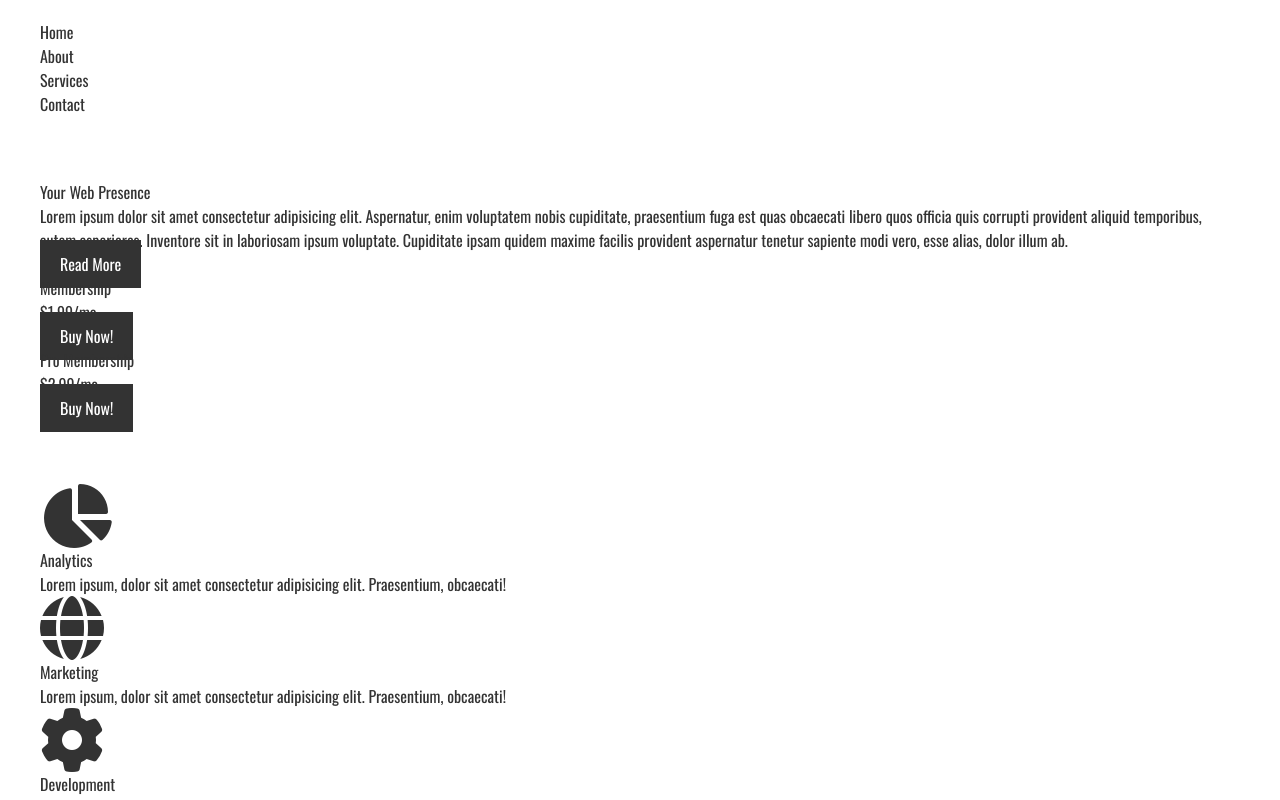
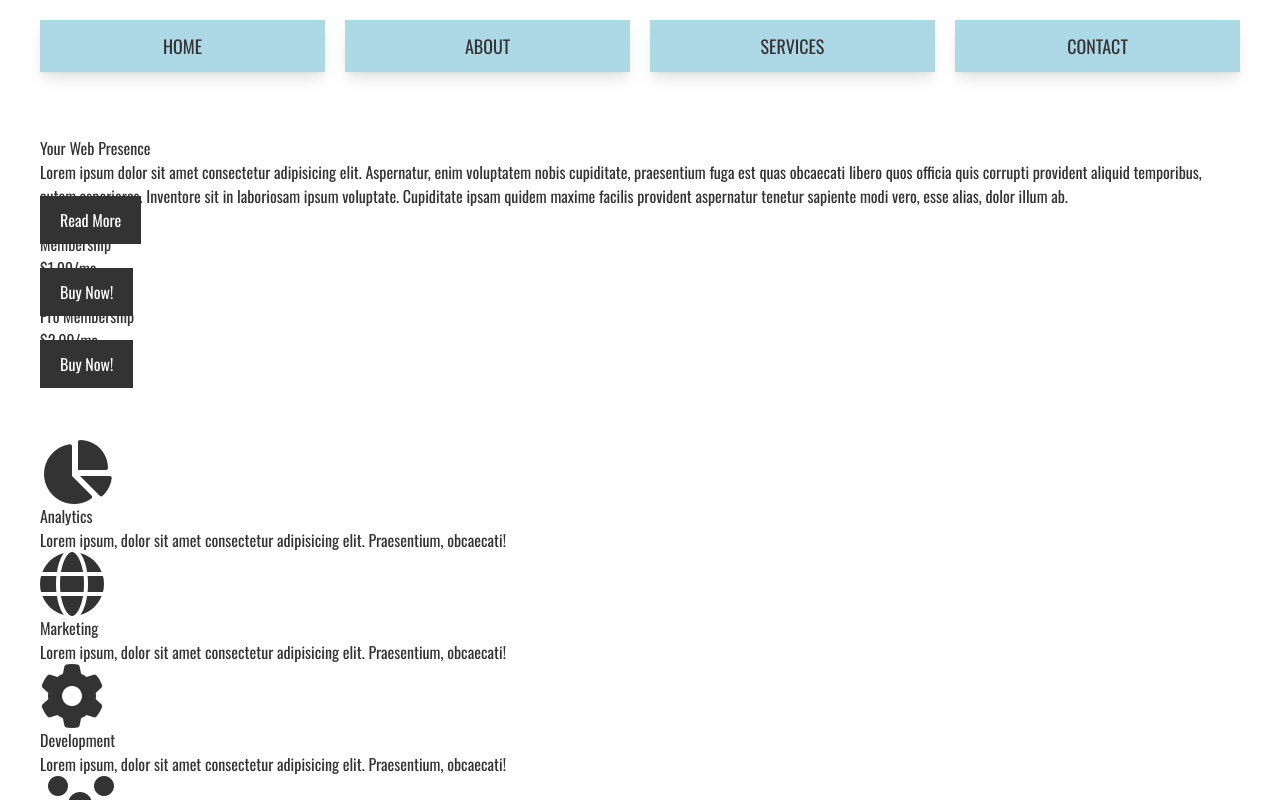
Before and after one commit to itsbratu/responsive-grid-layout, a React (Create React App) app: page / in a window 1280 px wide. Shown: the top 800 px of the page. Built offline with nearby package versions, Linux system fonts and the light colour scheme.

Commit message:
navbar styling

```diff
--- a/src/Components/Navbar.jsx
+++ b/src/Components/Navbar.jsx
@@ -3,11 +3,27 @@ import React from 'react'
 const Navbar = () => {
     return(
         <div class = "main-nav ">
-            <ul>
-                <li><a href = "#">Home</a></li>
-                <li><a href = "#">About</a></li>
-                <li><a href = "#">Services</a></li>
-                <li><a href = "#">Contact</a></li>
+            <ul className = "grid grid-cols-4 gap-5 p-0 list-none">
+                <li class = "bg-primary block no-underline p-3 text-center text-dark uppercase text-lg shadow-lg hover:bg-dark hover:text-light">
+                    <a href = "#">
+                        Home
+                    </a>
+                </li>
+                <li class = "bg-primary block no-underline p-3 text-center text-dark uppercase text-lg shadow-lg hover:bg-dark hover:text-light">
+                    <a href = "#">
+                        About
+                    </a>
+                </li>
+                <li class = "bg-primary block no-underline p-3 text-center text-dark uppercase text-lg shadow-lg hover:bg-dark hover:text-light">
+                    <a href = "#">
+                        Services
+                    </a>
+                </li>
+                <li class = "bg-primary block no-underline p-3 text-center text-dark uppercase text-lg shadow-lg hover:bg-dark hover:text-light">
+                    <a href = "#">
+                        Contact
+                    </a>
+                </li>
             </ul>
         </div>
     )
```
